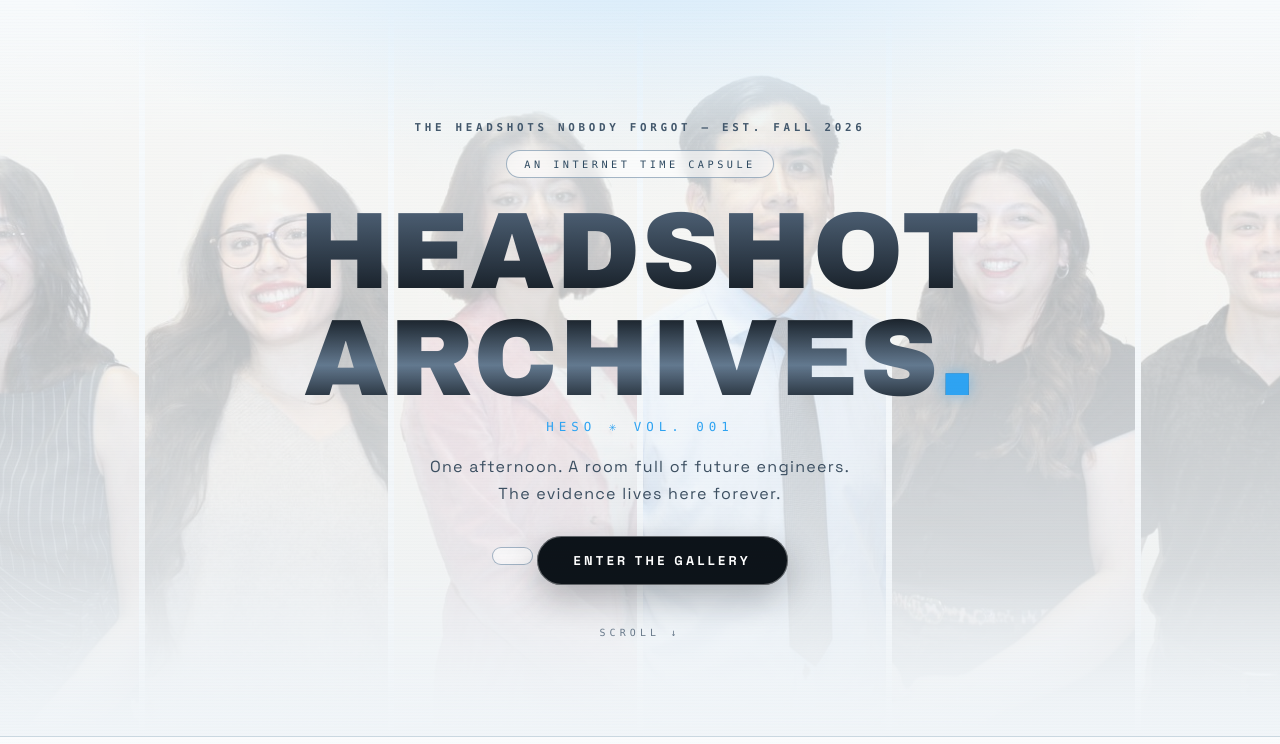
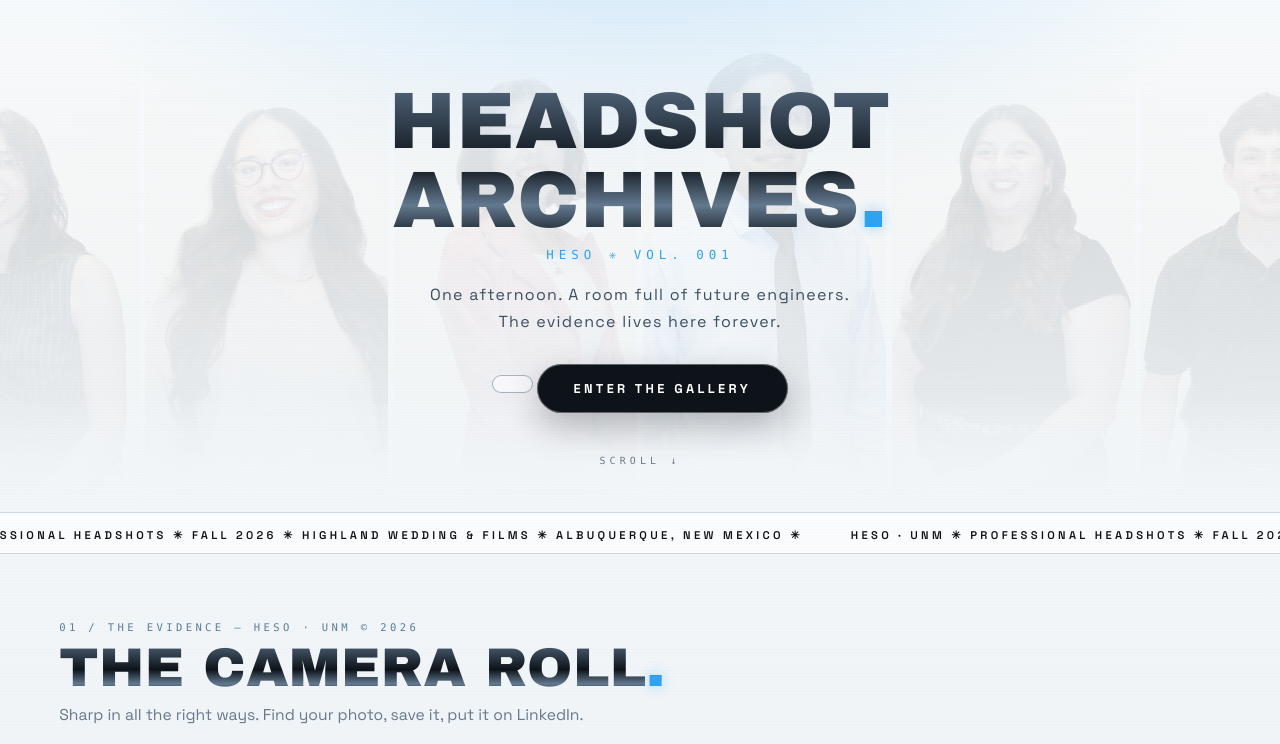
Before and after one commit to juliodrojas/heso-headshots, a plain HTML site: page gallery.html in a window 1280 px wide. Shown: the top 744 px of the page. Drawn offline with nearby package versions, Linux system fonts and the light colour scheme.

Commit message:
Suit versions in gallery + new link preview + subtler hero

```diff
--- a/gallery.html
+++ b/gallery.html
@@ -14,13 +14,13 @@
 <meta property="og:title" content="HESO · UNM — Professional Headshots">
 <meta property="og:description" content="HESO UNM professional headshots — Fall 2026 private gallery. Photography by Julio David Rojas, Highland Wedding & Films.">
 <meta property="og:url" content="https://heso-headshots.pages.dev/gallery">
-<meta property="og:image" content="https://heso-headshots.pages.dev/assets/og-preview.jpg">
+<meta property="og:image" content="https://heso-headshots.pages.dev/assets/og-preview.jpg?v=2">
 <meta property="og:image:width" content="1200">
 <meta property="og:image:height" content="630">
 <meta name="twitter:card" content="summary_large_image">
 <meta name="twitter:title" content="HESO · UNM — Professional Headshots">
 <meta name="twitter:description" content="HESO UNM professional headshots — Fall 2026 private gallery. Photography by Julio David Rojas, Highland Wedding & Films.">
-<meta name="twitter:image" content="https://heso-headshots.pages.dev/assets/og-preview.jpg">
+<meta name="twitter:image" content="https://heso-headshots.pages.dev/assets/og-preview.jpg?v=2">
 <meta name="robots" content="noindex, nofollow">
 <link rel="icon" href="/favicon.ico" sizes="any">
 <link rel="apple-touch-icon" href="assets/logo-badge.png">
@@ -40,8 +40,6 @@
       <img src="assets/thumbs/HESO-68.jpg" alt="" onerror="this.style.display='none'">
     </div>
     <div class="hero-inner">
-      <div class="brand">THE HEADSHOTS NOBODY FORGOT — EST. FALL 2026</div>
-      <div class="hero-capsule">AN INTERNET TIME CAPSULE</div>
       <h1>HEADSHOT<br>ARCHIVES<span class="ice-dot">.</span></h1>
       <div class="hero-vol">HESO ✳︎ VOL. 001</div>
       <p class="sub">One afternoon. A room full of future engineers.<br>The evidence lives here forever.</p>
--- a/styles.css
+++ b/styles.css
@@ -474,3 +474,14 @@ body::after{
   .card .tnum{font-size:.58rem;padding:.28rem .5rem}
   .card .nm{font-size:.92rem}
 }
+
+/* hero restraint — smaller + subtler (Julio, Oct 21) */
+.gallerypage header.hero{min-height:64svh;padding:3.2rem 1.2rem 2.6rem}
+.hero-strip{opacity:.26}
+.hero-strip::after{
+  background:linear-gradient(180deg,rgba(247,250,252,.84),rgba(247,250,252,.55) 42%,rgba(238,242,245,.96));
+}
+.gallerypage .hero h1{font-size:clamp(2.3rem,8vw,5rem)}
+@media (max-width:640px){
+  .gallerypage header.hero{min-height:58svh;padding:2.8rem 1rem 2.2rem}
+}
```
Also changed, not shown: index.html (+2 -2 lines).
